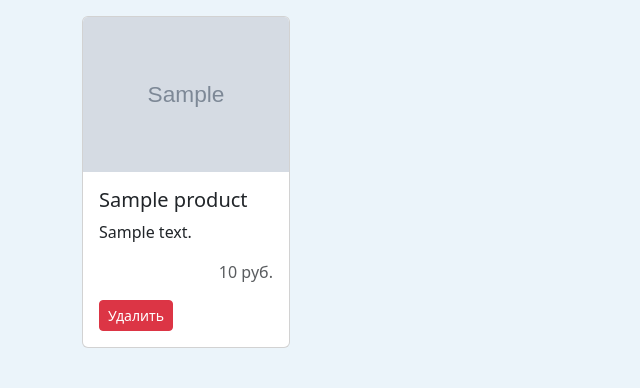
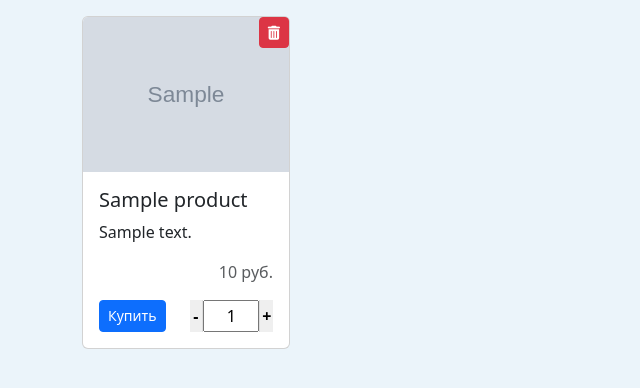
Before and after one commit to DEV-m1k0/market, a Django app: page /cart/ in a window 1280 px wide. Shown: the part 100-488 px from the top of the page, without its empty margins (0-640 px from the left). Run offline with Django 4.2, Linux system fonts and the light colour scheme; a user stored in the database is signed in; tables that the repository leaves empty hold one stand-in row (values such as "Sample post"); grey boxes marked "Sample" are stand-in pictures; some libraries are stand-ins or nearby versions.

Commit message:
redisign products into cart

```diff
--- /dev/null
+++ b/core/cart/forms.py
@@ -0,0 +1,11 @@
+from django import forms
+
+
+class CounterForm(forms.Form):
+    counter = forms.CharField(widget=forms.NumberInput(attrs={
+        'type': 'number',
+        'min': 1,
+        'max': 99,
+        'value': 1,
+        'readonly': True
+    }))
--- a/core/cart/views.py
+++ b/core/cart/views.py
@@ -4,7 +4,7 @@ from django.views.generic import TemplateView
 from django.contrib.auth.mixins import LoginRequiredMixin
 from django.http import HttpRequest, HttpResponse, HttpResponseRedirect, HttpResponseNotFound
 from django.shortcuts import get_object_or_404, redirect
-from django.urls import reverse
+from .forms import CounterForm
 from main_page.models import Product, CartItem
 from django.contrib.auth.decorators import login_required
 
@@ -21,7 +21,10 @@ class CartView(LoginRequiredMixin, TemplateView):
             cart_item = CartItem.objects.filter(user=request.user)
             products = cart_item[0].products.all()
 
-            context = {'items': products}
+            context = {
+                'items': products,
+                'counter': CounterForm
+                }
 
             return render(request, template_name='cart.html', context=context)
 
--- a/core/static/cart.css
+++ b/core/static/cart.css
@@ -14,3 +14,40 @@ body {
 .name-header {
     color: #ffffff;
 }
+
+.number input[type="number"] {
+	height: 32px;
+	line-height: 32px;
+	width: 100%;
+	padding: 0;
+	margin: 0;
+	box-sizing: border-box;
+	text-align: center;
+	-moz-appearance: textfield;
+	-webkit-appearance: textfield;
+	appearance: textfield;
+}
+.number input[type="number"]::-webkit-outer-spin-button,
+.number input[type="number"]::-webkit-inner-spin-button {
+	display: none;
+}
+.number-minus {
+	width: 20px;
+	padding: 0;
+	display: block;
+	text-align: center;
+	border: none;
+	border-right: 1px solid #ddd;
+	font-size: 16px;
+	font-weight: 600;
+}
+.number-plus {
+	width: 20px;
+	padding: 0;
+	display: block;
+	text-align: center;
+	border: none;
+	border-left: 1px solid #ddd;
+	font-size: 16px;
+	font-weight: 600;
+}
--- a/core/templates/cart.html
+++ b/core/templates/cart.html
@@ -24,16 +24,30 @@
         {% for product in items %}
             <div class="col-3 my-3">
                 <div class="card" style="width: 13rem;">
-                    <img src="{{product.image.url}}" class="card-img-top" alt="...">
+                    <div class="d-flex">
+                        <img src="{{product.image.url}}" class="card-img-top" alt="...">
+                        <form class="position-absolute w-100 text-end" action="{% url 'del_product' product.id %}" method="post">
+                            {% csrf_token %}
+                            <button type="submit" class="btn btn-sm btn-danger">
+                                <i class="fa fa-trash"></i></button>
+                        </form>
+                    </div>
                     <div class="card-body">
                         <h5 class="card-title">{{product.title}}</h5>
                         <p class="card-text">{{product.description}}</p>
                         <div class="text-end">
                             <p class="text-body-secondary">{{product.price}} руб.</p>
                         </div>
-                        <form action="{% url 'del_product' product.id %}" method="post">
+                        <form class="d-flex" action="" method="post">
                             {% csrf_token %}
-                            <button type="submit" class="btn btn-sm btn-danger">Удалить</button>
+                            <button type="submit" class="btn btn-sm btn-primary">Купить</button>
+                            <div class="number d-flex justify-content-end w-100 ms-4">
+                                <button class="number-minus" type="button" onclick="this.nextElementSibling.stepDown(); this.nextElementSibling.onchange();">-</button>
+                                {% for field in counter %}
+                                    {{field}}
+                                {% endfor %}
+                                <button class="number-plus" type="button" onclick="this.previousElementSibling.stepUp(); this.previousElementSibling.onchange();">+</button>
+                            </div>
                         </form>
                     </div>
                 </div>
```
